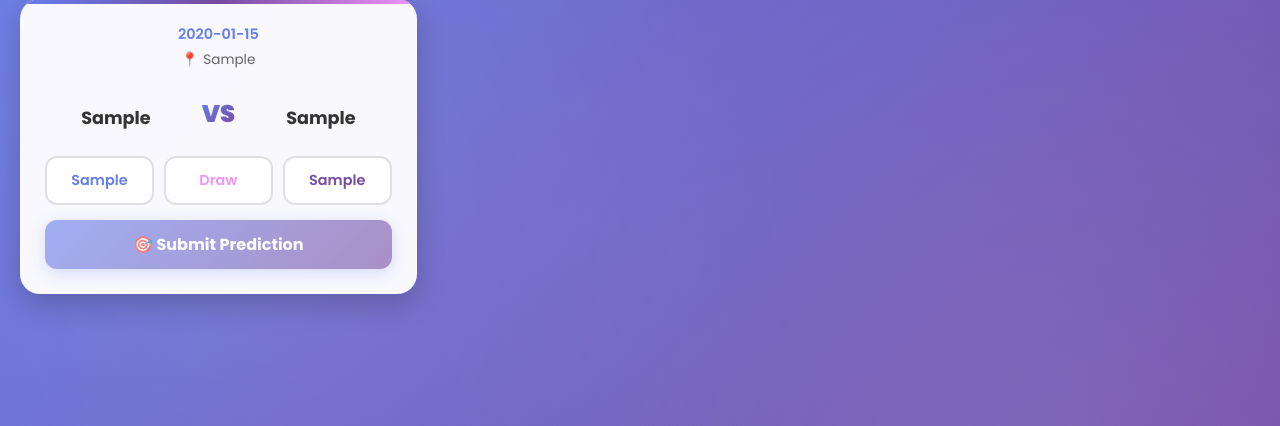
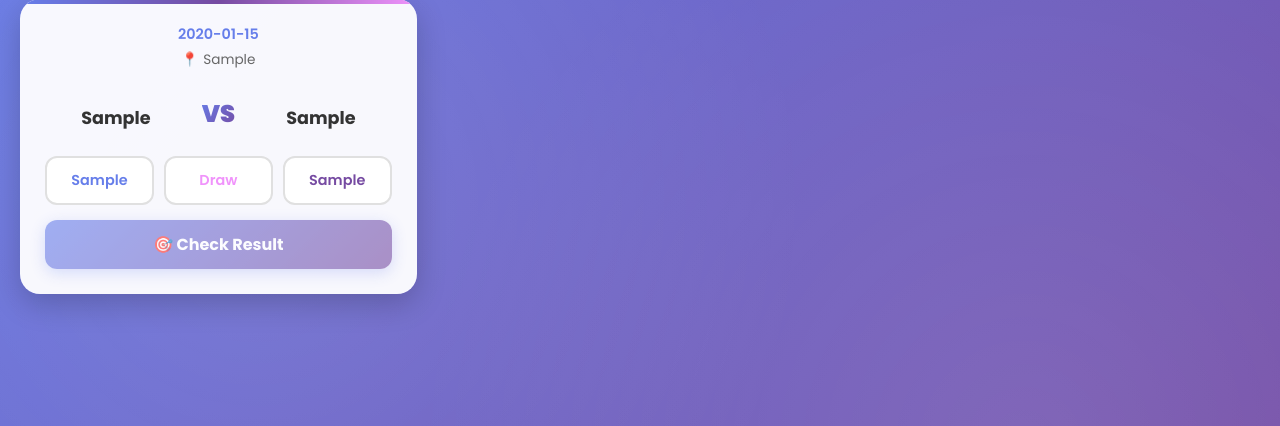
Before and after one commit to heres-riya/unoworld, a Flask app: page / in a window 1280 px wide. Shown: the part 195-621 px from the top of the page. Run offline with Flask 3, Linux system fonts and the light colour scheme; tables that the repository leaves empty hold one stand-in row (values such as "Sample post").

Commit message:
fix button name

```diff
--- a/templates/index.html
+++ b/templates/index.html
@@ -69,7 +69,7 @@
                     class="submit-btn"
                     {% if match.prediction %}disabled{% endif %}
                     {% if not match.prediction %}disabled{% endif %}>
-                🎯 Submit Prediction
+                🎯 Check Result
             </button>
         </form>
 
```
